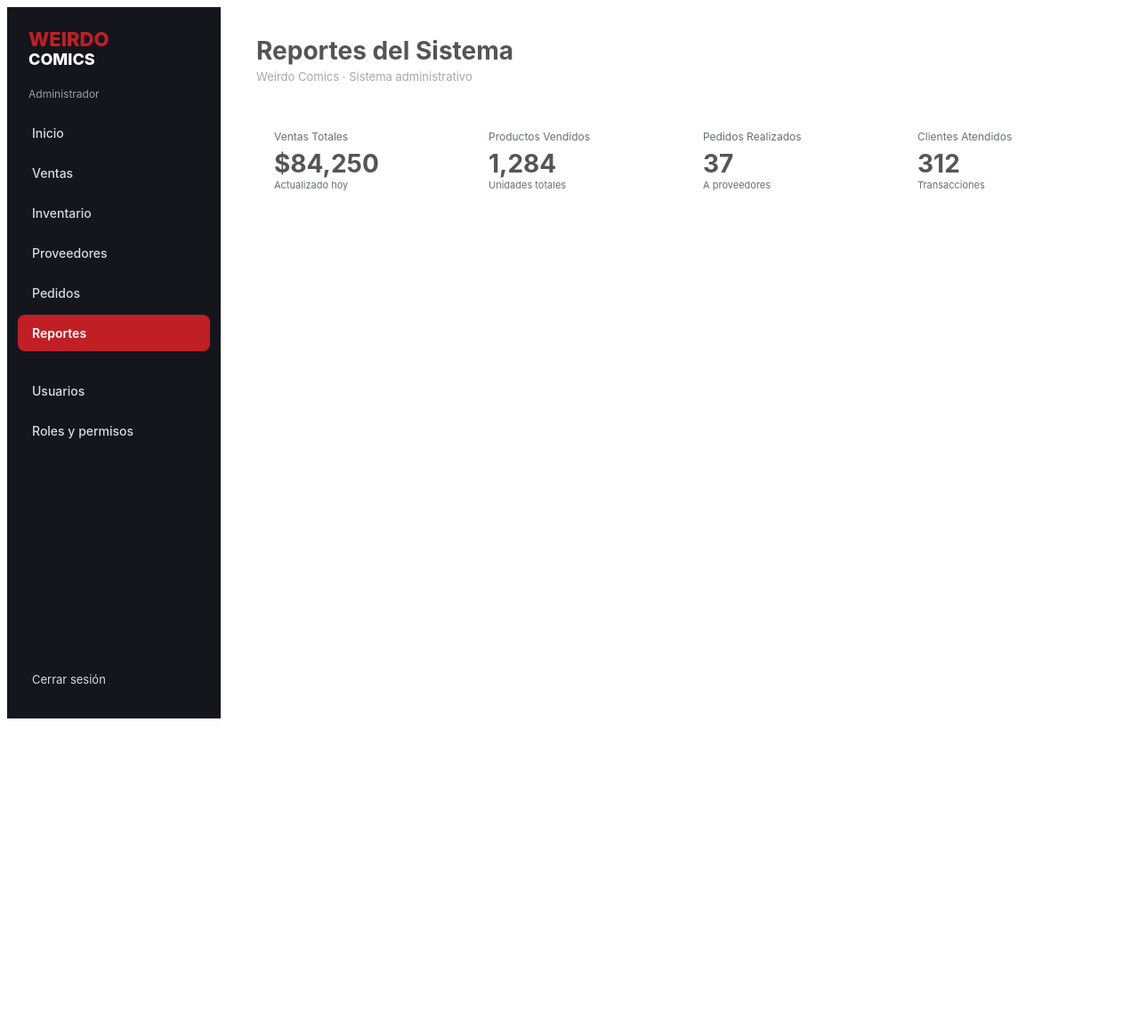
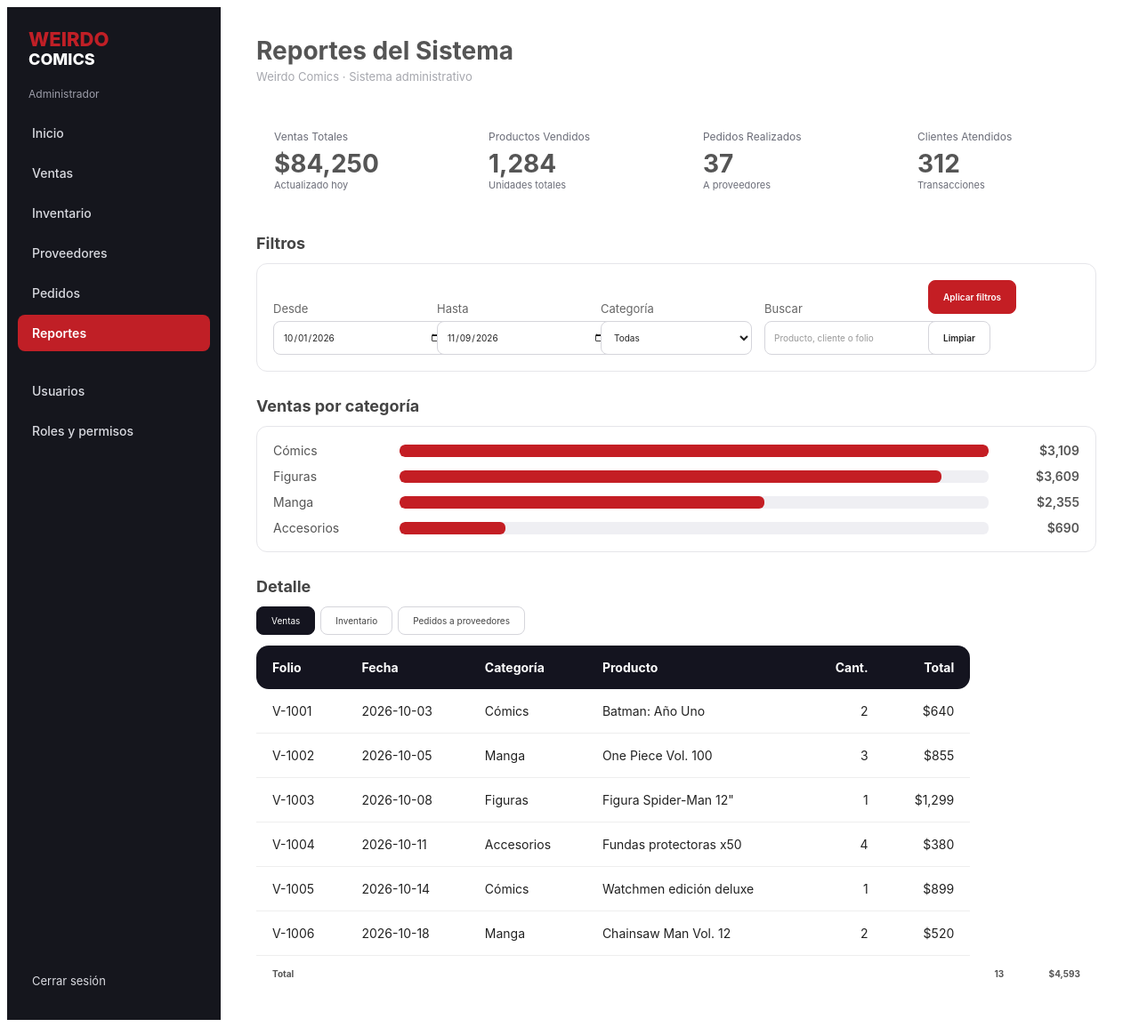
Before and after one commit to tadeoser2005-web/weirdoComics, a PHP site: page /reportes.html in a window 1280 px wide. Shown: the whole page at 89% size. Before the commit the page ends 808 px from the top, so only its background shows below. Run offline with PHP 8.4, Linux system fonts and the light colour scheme.

Commit message:
correciones

```diff
--- a/Inicio.html
+++ b/Inicio.html
@@ -27,7 +27,7 @@
             <a href="usuarios.html">Usuarios</a>
             <a href="roles.html">Roles y permisos</a>
         </nav>
-        <a href="index.php" class="cerrar">Cerrar sesión</a>
+        <a href="index.html" class="cerrar">Cerrar sesión</a>
     </aside>
     <main class="contenido">
         <h1>Panel principal</h1>
--- a/Ventas.html
+++ b/Ventas.html
@@ -25,7 +25,7 @@
             <a href="usuarios.html">Usuarios</a>
             <a href="roles.html">Roles y permisos</a>
         </nav>
-        <a href="index.php" class="cerrar">Cerrar sesión</a>
+        <a href="index.html" class="cerrar">Cerrar sesión</a>
     </aside>
     <main class="contenido">
         <h1>Ventas</h1>
--- a/assets/css/style.css
+++ b/assets/css/style.css
@@ -708,3 +708,155 @@ p {
     font-size: 7px;
     color: var(--gris);
 }
+
+.rp-bloque {
+    margin-top: 28px;
+}
+.rp-bloque > h2 {
+    font-size: 18px;
+    margin: 0 0 12px;
+    color: #444;
+}
+
+.rp-filtros {
+    display: grid;
+    grid-template-columns: repeat(auto-fit, minmax(170px, 1fr));
+    gap: 14px; align-items: end;
+    background: #fff;
+    border: 1px solid #e6e6ea;
+    border-radius: 12px;
+    padding: 18px;
+}
+.rp-campo {
+    display: flex;
+    flex-direction: column;
+    gap: 6px;
+}
+.rp-campo label {
+    font-size: 13px;
+    color: #666;
+}
+.rp-campo input, .rp-campo select {
+    height: 38px;
+    padding: 0 10px;
+    border: 1px solid #d5d5db;
+    border-radius: 8px;
+    font: inherit;
+    background: #fff;
+    color: #222;
+}
+.rp-campo input:focus, .rp-campo select:focus {
+    outline: 2px solid #c41e24;
+    outline-offset: 1px;
+}
+.rp-acciones {
+    display: flex;
+    gap: 8px;
+    flex-wrap: wrap;
+}
+.rp-btn {
+    height: 38px;
+    padding: 0 16px;
+    border-radius: 8px;
+    border: 1px solid #d5d5db;
+    background: #fff;
+    color: #222;
+    font: inherit;
+    font-weight: 600;
+    cursor: pointer;
+}
+.rp-btn.primario {
+    background: #c41e24;
+    border-color: #c41e24;
+    color: #fff;
+}
+
+.rp-grafica {
+    background: #fff;
+    border: 1px solid #e6e6ea;
+    border-radius: 12px;
+    padding: 18px;
+    display: grid;
+    gap: 12px;
+}
+.rp-barra {
+
+    display: grid;
+    grid-template-columns: 130px 1fr 90px;
+    gap: 12px;
+    align-items: center;
+    font-size: 14px;
+}
+.rp-pista {
+    background: #efeff3;
+    border-radius: 6px;
+    height: 14px;
+    overflow: hidden;
+}
+.rp-relleno {
+    height: 100%;
+    background: #c41e24;
+    border-radius: 6px;
+}
+.rp-barra .monto {
+    text-align: right;
+    font-weight: 600;
+}
+
+.rp-tabs {
+    display: flex;
+    gap: 6px;
+    margin-bottom: 12px;
+    flex-wrap: wrap;
+}
+.rp-tab {
+    padding: 9px 16px;
+    border: 1px solid #d5d5db;
+    border-radius: 8px;
+    background: #fff;
+    font: inherit;
+    color: #444;
+}
+.rp-tab.activa {
+    background: #14141f;
+    border-color: #14141f;
+    color: #fff;
+}
+
+.rp-tabla-wrap {
+    overflow-x: auto;
+}
+.rp-tabla {
+    width: 100%;
+    border-collapse: separate;
+    border-spacing: 0;
+    min-width: 640px;
+}
+.rp-tabla thead th {
+    background: #14141f;
+    color: #fff;
+    text-align: left;
+    font-size: 14px;
+    padding: 16px 18px;
+    white-space: nowrap;
+}
+.rp-tabla thead th:first-child {
+    border-radius: 14px 0 0 14px;
+}
+.rp-tabla thead th:last-child {
+    border-radius: 0 14px 14px 0;
+}
+.rp-tabla tbody td {
+    padding: 16px 18px;
+    border-bottom: 1px solid #eee;
+    font-size: 14px;
+    color: #222;
+}
+
+.rp-tabla tfoot td {
+    padding: 14px 18px;
+    font-weight: 700;
+}
+.rp-tabla .num {
+    text-align: right;
+}
--- a/assets/js/Sidebar.js
+++ b/assets/js/Sidebar.js
@@ -42,7 +42,7 @@ function pintarSidebar() {
     </div>
     <div class="rol">${rol}</div>
     <nav>${enlaces}</nav>
-    <a href="./index.php" class="cerrar" id="cerrar-sesion">Cerrar sesión</a>
+    <a href="./index.html" class="cerrar" id="cerrar-sesion">Cerrar sesión</a>
   `;
 
     // Al cerrar sesión se limpia lo guardado
--- a/detalle-venta-nueva.html
+++ b/detalle-venta-nueva.html
@@ -25,7 +25,7 @@
             <a href="usuarios.html">Usuarios</a>
             <a href="roles.html">Roles y permisos</a>
         </nav>
-        <a href="index.php" class="cerrar">Cerrar sesión</a>
+        <a href="index.html" class="cerrar">Cerrar sesión</a>
     </aside>
 
     <main class="contenido">
--- a/detalle-venta.html
+++ b/detalle-venta.html
@@ -25,7 +25,7 @@
       <a href="usuarios.html">Usuarios</a>
       <a href="roles.html">Roles y permisos</a>
     </nav>
-    <a href="index.php" class="cerrar">Cerrar sesión</a>
+    <a href="index.html" class="cerrar">Cerrar sesión</a>
   </aside>
   <main class="contenido">
     <h1>Detalle de venta #000124</h1>
--- a/eliminar-producto.html
+++ b/eliminar-producto.html
@@ -25,7 +25,7 @@
         <a href="usuarios.html">Usuarios</a>
         <a href="roles.html">Roles y permisos</a>
     </nav>
-    <a href="index.php" class="cerrar">Cerrar sesión</a>
+    <a href="index.html" class="cerrar">Cerrar sesión</a>
 </aside>
 </div>
 <div class="login-panel">
--- a/inventario.html
+++ b/inventario.html
@@ -25,7 +25,7 @@
             <a href="usuarios.html">Usuarios</a>
             <a href="roles.html">Roles y permisos</a>
         </nav>
-        <a href="index.php" class="cerrar">Cerrar sesión</a>
+        <a href="index.html" class="cerrar">Cerrar sesión</a>
     </aside>    <main class="contenido">
         <h1>Inventario</h1>
         <p class="subtitulo">Weirdo Comics · Sistema administrativo</p>
--- a/producto-detalle.html
+++ b/producto-detalle.html
@@ -25,7 +25,7 @@
             <a href="usuarios.html">Usuarios</a>
             <a href="roles.html">Roles y permisos</a>
         </nav>
-        <a href="index.php" class="cerrar">Cerrar sesión</a>
+        <a href="index.html" class="cerrar">Cerrar sesión</a>
     </aside>
     <main class="contenido">
         <h1>Nuevo producto</h1>
--- a/producto-nuevo.html
+++ b/producto-nuevo.html
@@ -25,7 +25,7 @@
             <a href="usuarios.html">Usuarios</a>
             <a href="roles.html">Roles y permisos</a>
         </nav>
-        <a href="index.php" class="cerrar">Cerrar sesión</a>
+        <a href="index.html" class="cerrar">Cerrar sesión</a>
     </aside>
     <main class="contenido">
         <h1>Nuevo producto</h1>
--- a/proveedores.html
+++ b/proveedores.html
@@ -39,7 +39,7 @@
               <td>contacto@comicslatam.com</td>
               <td><span class="estado estado-ok">Activo</span></td>
               <td class="centro">
-                <a href="detalle-proveedor.html">Ver / Editar</a>
+                <a href="editar-proveedor.html">Ver / Editar</a>
               </td>
             </tr>
           </tbody>
--- a/registro-venta.html
+++ b/registro-venta.html
@@ -25,7 +25,7 @@
             <a href="usuarios.html">Usuarios</a>
             <a href="roles.html">Roles y permisos</a>
         </nav>
-        <a href="index.php" class="cerrar">Cerrar sesión</a>
+        <a href="index.html" class="cerrar">Cerrar sesión</a>
     </aside>
     <main class="contenido">
         <h1>Registro venta</h1>
--- a/reportes.html
+++ b/reportes.html
@@ -5,6 +5,7 @@
   <meta name="viewport" content="width=device-width, initial-scale=1.0">
   <title>Reportes - Weirdo Comics</title>
   <link rel="stylesheet" href="assets/css/style.css">
+
 </head>
 <body>
 <div class="layout">
@@ -36,6 +37,128 @@
         <span class="detalle">Transacciones</span>
       </div>
     </div>
+
+
+    <section class="rp-bloque">
+      <h2>Filtros</h2>
+      <form class="rp-filtros" onsubmit="return false">
+        <div class="rp-campo">
+          <label for="fDesde">Desde</label>
+          <input type="date" id="fDesde" value="2026-10-01">
+        </div>
+        <div class="rp-campo">
+          <label for="fHasta">Hasta</label>
+          <input type="date" id="fHasta" value="2026-11-09">
+        </div>
+        <div class="rp-campo">
+          <label for="fCategoria">Categoría</label>
+          <select id="fCategoria">
+            <option>Todas</option><option>Cómics</option><option>Figuras</option>
+          </select>
+        </div>
+
+        <div class="rp-campo">
+          <label for="fBuscar">Buscar</label>
+          <input type="search" id="fBuscar" placeholder="Producto, cliente o folio">
+        </div>
+        <div class="rp-acciones">
+          <button class="rp-btn primario" type="button">Aplicar filtros</button>
+          <button class="rp-btn" type="reset">Limpiar</button>
+        </div>
+      </form>
+    </section>
+
+
+    <section class="rp-bloque">
+      <h2>Ventas por categoría</h2>
+      <div class="rp-grafica">
+        <div class="rp-barra"><span>Cómics</span><div class="rp-pista"><div class="rp-relleno" style="width:100%"></div></div><span class="monto">$3,109</span></div>
+        <div class="rp-barra"><span>Figuras</span><div class="rp-pista"><div class="rp-relleno" style="width:92%"></div></div><span class="monto">$3,609</span></div>
+        <div class="rp-barra"><span>Manga</span><div class="rp-pista"><div class="rp-relleno" style="width:62%"></div></div><span class="monto">$2,355</span></div>
+        <div class="rp-barra"><span>Accesorios</span><div class="rp-pista"><div class="rp-relleno" style="width:18%"></div></div><span class="monto">$690</span></div>
+      </div>
+    </section>
+
+
+    <section class="rp-bloque">
+      <h2>Detalle</h2>
+      <div class="rp-tabs">
+        <span class="rp-tab activa">Ventas</span>
+        <span class="rp-tab">Inventario</span>
+        <span class="rp-tab">Pedidos a proveedores</span>
+      </div>
+
+      <div class="rp-tabla-wrap">
+        <table class="rp-tabla">
+          <thead>
+          <tr>
+            <th>Folio</th>
+            <th>Fecha</th>
+            <th>Categoría</th>
+            <th>Producto</th>
+            <th class="num">Cant.</th>
+            <th class="num">Total</th>
+          </tr>
+          </thead>
+          <tbody>
+          <tr>
+            <td>V-1001</td>
+            <td>2026-10-03</td>
+            <td>Cómics</td>
+            <td>Batman: Año Uno</td>
+            <td class="num">2</td>
+            <td class="num">$640</td>
+          </tr>
+          <tr>
+            <td>V-1002</td>
+            <td>2026-10-05</td>
+            <td>Manga</td>
+            <td>One Piece Vol. 100</td>
+            <td class="num">3</td>
+            <td class="num">$855</td>
+          </tr>
+          <tr>
+            <td>V-1003</td>
+            <td>2026-10-08</td>
+            <td>Figuras</td>
+            <td>Figura Spider-Man 12"</td>
+            <td class="num">1</td>
+            <td class="num">$1,299</td>
+          </tr>
+          <tr>
+            <td>V-1004</td>
+            <td>2026-10-11</td>
+            <td>Accesorios</td>
+            <td>Fundas protectoras x50</td>
+            <td class="num">4</td>
+            <td class="num">$380</td>
+          </tr>
+          <tr>
+            <td>V-1005</td>
+            <td>2026-10-14</td>
+            <td>Cómics</td>
+            <td>Watchmen edición deluxe</td>
+            <td class="num">1</td>
+            <td class="num">$899</td>
+          </tr>
+          <tr>
+            <td>V-1006</td>
+            <td>2026-10-18</td>
+            <td>Manga</td>
+            <td>Chainsaw Man Vol. 12</td>
+            <td class="num">2</td>
+            <td class="num">$520</td>
+          </tr>
+          </tbody>
+          <tfoot>
+          <tr><td colspan="6">Total</td><td class="num">13</td><td class="num">$4,593</td></tr>
+          </tfoot>
+        </table>
+      </div>
+
+
+
+    </section>
   </main>
 </div>
 
--- a/usuarios.html
+++ b/usuarios.html
@@ -36,7 +36,7 @@
               <td>valeria@weirdocomics.com</td>
               <td><span class="estado estado-ok">Ventas</span></td>
               <td class="centro">
-                <a href="#">Editar</a>
+                <a href="editar-usuario.html">Editar</a>
               </td>
             </tr>
           </tbody>
```
Also changed, not shown: editar-proveedor.html (added, +63 -0 lines), editar-usuario.html (added, +62 -0 lines), eliminar-proveedor.html (added, +39 -0 lines), eliminar-usuario.html (added, +39 -0 lines), index.html (renamed from index.php, +4 -4 lines), weirdo_ comics.sql (+14 -0 lines). Lines whose indentation alone changed are shown as unchanged.
